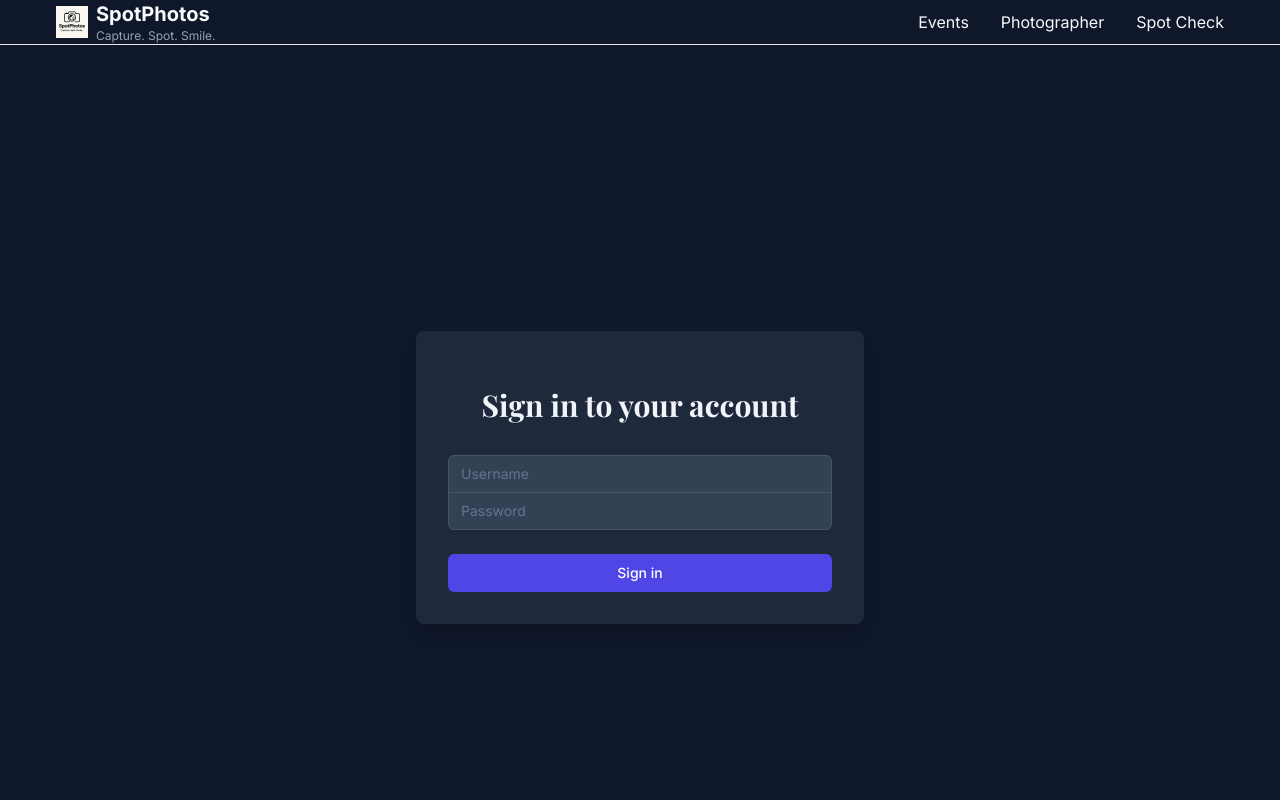
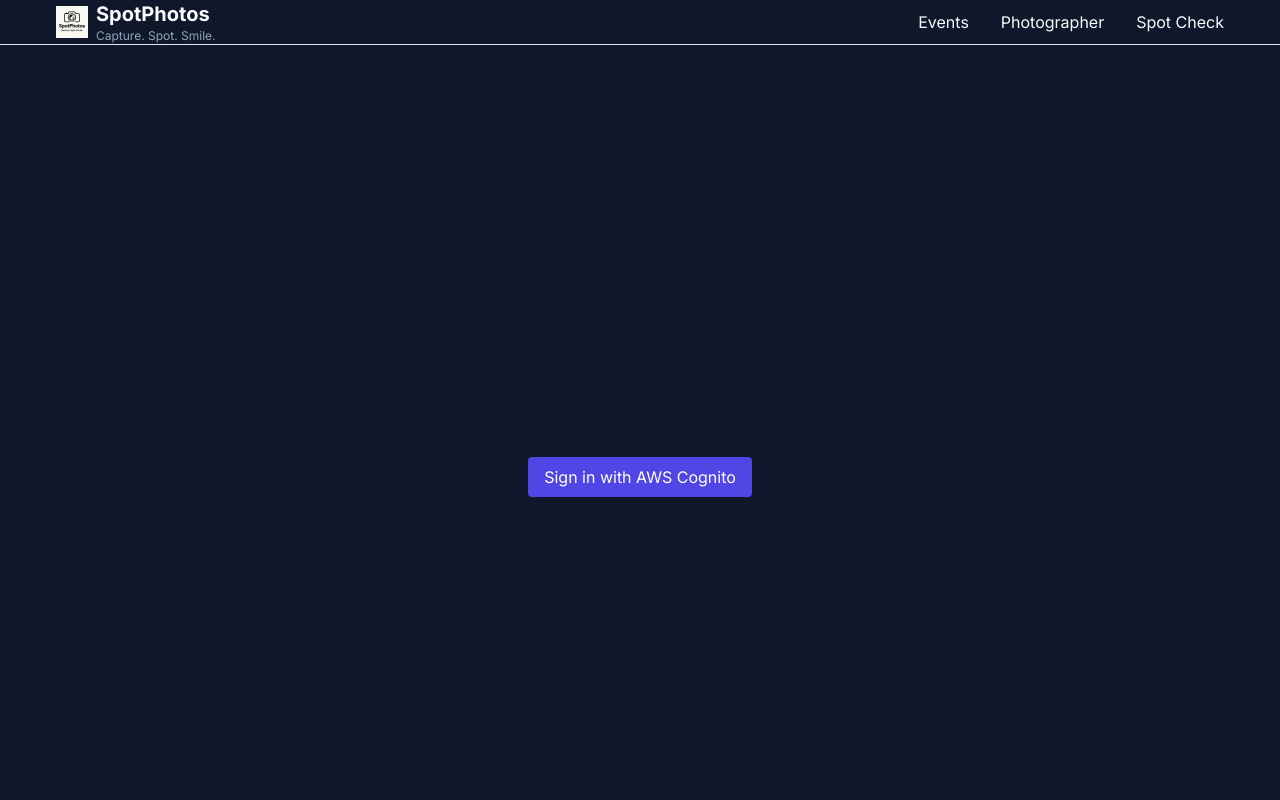
Before and after one commit to sivanandakapu/photospotter, a Next.js app: page /auth/signin in a window 1280 px wide. Shown: the top 800 px of the page. Built offline with nearby package versions, Linux system fonts and the light colour scheme.

Commit message:
Integrate AWS Cognito authentication

```diff
--- a/src/app/api/auth/[...nextauth]/route.ts
+++ b/src/app/api/auth/[...nextauth]/route.ts
@@ -1,50 +1,28 @@
 import NextAuth, { DefaultSession } from 'next-auth';
-import CredentialsProvider from 'next-auth/providers/credentials';
+import CognitoProvider from 'next-auth/providers/cognito';
 import { JWT } from 'next-auth/jwt';
 
-// Extend the built-in session types
+// Extend session to include the Cognito user id
 declare module 'next-auth' {
-  interface User {
-    role?: string;
-  }
   interface Session {
     user: {
-      role?: string;
+      id?: string;
     } & DefaultSession['user'];
   }
 }
 
 declare module 'next-auth/jwt' {
   interface JWT {
-    role?: string;
+    sub?: string;
   }
 }
 
-const handler = NextAuth({
+export const authOptions = {
   providers: [
-    CredentialsProvider({
-      name: 'Credentials',
-      credentials: {
-        username: { label: 'Username', type: 'text' },
-        password: { label: 'Password', type: 'password' }
-      },
-      async authorize(credentials) {
-        if (!credentials?.username || !credentials?.password) {
-          return null;
-        }
-
-        // Add your authentication logic here
-        if (credentials.username === process.env.ADMIN_USERNAME &&
-            credentials.password === process.env.ADMIN_PASSWORD) {
-          return {
-            id: '1',
-            name: credentials.username,
-            email: 'admin@example.com',
-            role: 'admin'
-          };
-        }
-        return null;
-      }
+    CognitoProvider({
+      clientId: process.env.COGNITO_CLIENT_ID!,
+      clientSecret: process.env.COGNITO_CLIENT_SECRET!,
+      issuer: process.env.COGNITO_ISSUER!,
     })
   ],
   pages: {
@@ -54,19 +32,15 @@
     strategy: 'jwt',
   },
   callbacks: {
-    async jwt({ token, user }) {
-      if (user) {
-        token.role = user.role;
-      }
-      return token;
-    },
-    async session({ session, token }) {
-      if (session?.user) {
-        (session.user as any).role = token.role;
+    async session({ session, token }: { session: any; token: JWT }) {
+      if (session.user) {
+        session.user.id = token.sub;
       }
       return session;
-    }
-  }
-});
+    },
+  },
+};
+
+const handler = NextAuth(authOptions);
 
 export { handler as GET, handler as POST };
--- a/src/app/api/events/route.ts
+++ b/src/app/api/events/route.ts
@@ -1,6 +1,8 @@
 import { NextResponse } from 'next/server';
 import { z } from 'zod';
 import { createEvent, getEvents } from '@/lib/dynamodb';
+import { getServerSession } from 'next-auth/next';
+import { authOptions } from '../auth/[...nextauth]/route';
 
 const EventSchema = z.object({
   name: z.string().min(1),
@@ -9,10 +11,15 @@
 
 export async function POST(request: Request) {
   try {
+    const session = await getServerSession(authOptions);
+    if (!session?.user?.id) {
+      return NextResponse.json({ error: 'Unauthorized' }, { status: 401 });
+    }
+
     const body = await request.json();
     const validatedData = EventSchema.parse(body);
 
-    const event = await createEvent(validatedData);
+    const event = await createEvent({ ...validatedData, ownerId: session.user.id });
 
     return NextResponse.json(event, { status: 201 });
   } catch (error) {
@@ -26,7 +33,12 @@
 
 export async function GET() {
   try {
-    const events = await getEvents();
+    const session = await getServerSession(authOptions);
+    if (!session?.user?.id) {
+      return NextResponse.json({ error: 'Unauthorized' }, { status: 401 });
+    }
+
+    const events = await getEvents(session.user.id);
 
     return NextResponse.json(events);
   } catch (error) {
--- a/src/app/api/photos/route.ts
+++ b/src/app/api/photos/route.ts
@@ -9,6 +9,8 @@
 } from '@/lib/dynamodb';
 import { resizeImageForRekognition } from '@/lib/image';
 import { v4 as uuidv4 } from 'uuid';
+import { getServerSession } from 'next-auth/next';
+import { authOptions } from '../auth/[...nextauth]/route';
 
 const MAX_RETRIES = 3;
 const RETRY_DELAY = 1000; // 1 second
@@ -19,6 +21,11 @@
 
 export async function POST(request: Request) {
   try {
+    const session = await getServerSession(authOptions);
+    if (!session?.user?.id) {
+      return NextResponse.json({ error: 'Unauthorized' }, { status: 401 });
+    }
+
     const formData = await request.formData();
     const photoFile = formData.get('photo') as File;
     const eventId = formData.get('eventId') as string;
@@ -30,6 +37,11 @@
         { error: 'Photo and event ID are required' },
         { status: 400 }
       );
+    }
+
+    const event = await getEvent(eventId);
+    if (!event || (event as any).ownerId !== session.user.id) {
+      return NextResponse.json({ error: 'Forbidden' }, { status: 403 });
     }
 
     const photoBuffer = Buffer.from(await photoFile.arrayBuffer());
@@ -114,6 +126,11 @@
 
 export async function GET(request: Request) {
   try {
+    const session = await getServerSession(authOptions);
+    if (!session?.user?.id) {
+      return NextResponse.json({ error: 'Unauthorized' }, { status: 401 });
+    }
+
     const { searchParams } = new URL(request.url);
     const eventId = searchParams.get('eventId');
 
@@ -122,6 +139,11 @@
         { error: 'Event ID is required' },
         { status: 400 }
       );
+    }
+
+    const event = await getEvent(eventId);
+    if (!event || (event as any).ownerId !== session.user.id) {
+      return NextResponse.json({ error: 'Forbidden' }, { status: 403 });
     }
 
     const photos = await getEventPhotos(eventId);
--- a/src/app/auth/signin/page.tsx
+++ b/src/app/auth/signin/page.tsx
@@ -1,91 +1,20 @@
 'use client';
 
-import React, { useState } from 'react';
 import { signIn } from 'next-auth/react';
-import { useRouter } from 'next/navigation';
+import { useSearchParams } from 'next/navigation';
 
 export default function SignIn() {
-  const [username, setUsername] = useState('');
-  const [password, setPassword] = useState('');
-  const [error, setError] = useState('');
-  const router = useRouter();
-
-  const handleSubmit = async (e: React.FormEvent) => {
-    e.preventDefault();
-    try {
-      const result = await signIn('credentials', {
-        username,
-        password,
-        redirect: false,
-      });
-
-      if (result?.error) {
-        setError('Invalid credentials');
-      } else {
-        router.push('/');
-        router.refresh();
-      }
-    } catch (error) {
-      setError('An error occurred during sign in');
-    }
-  };
+  const params = useSearchParams();
+  const callbackUrl = params.get('callbackUrl') ?? '/';
 
   return (
     <div className="min-h-screen flex items-center justify-center bg-slate-900">
-      <div className="max-w-md w-full space-y-8 p-8 bg-slate-800 rounded-lg shadow-lg">
-        <div>
-          <h2 className="mt-6 text-center text-3xl font-extrabold text-slate-100">
-            Sign in to your account
-          </h2>
-        </div>
-        <form className="mt-8 space-y-6" onSubmit={handleSubmit}>
-          <div className="rounded-md shadow-sm -space-y-px">
-            <div>
-              <label htmlFor="username" className="sr-only">
-                Username
-              </label>
-              <input
-                id="username"
-                name="username"
-                type="text"
-                required
-                className="appearance-none rounded-none relative block w-full px-3 py-2 border border-slate-600 placeholder-slate-500 text-slate-100 rounded-t-md focus:outline-none focus:ring-indigo-500 focus:border-indigo-500 focus:z-10 sm:text-sm bg-slate-700"
-                placeholder="Username"
-                value={username}
-                onChange={(e) => setUsername(e.target.value)}
-              />
-            </div>
-            <div>
-              <label htmlFor="password" className="sr-only">
-                Password
-              </label>
-              <input
-                id="password"
-                name="password"
-                type="password"
-                required
-                className="appearance-none rounded-none relative block w-full px-3 py-2 border border-slate-600 placeholder-slate-500 text-slate-100 rounded-b-md focus:outline-none focus:ring-indigo-500 focus:border-indigo-500 focus:z-10 sm:text-sm bg-slate-700"
-                placeholder="Password"
-                value={password}
-                onChange={(e) => setPassword(e.target.value)}
-              />
-            </div>
-          </div>
-
-          {error && (
-            <div className="text-red-500 text-sm text-center">{error}</div>
-          )}
-
-          <div>
-            <button
-              type="submit"
-              className="group relative w-full flex justify-center py-2 px-4 border border-transparent text-sm font-medium rounded-md text-white bg-indigo-600 hover:bg-indigo-700 focus:outline-none focus:ring-2 focus:ring-offset-2 focus:ring-indigo-500"
-            >
-              Sign in
-            </button>
-          </div>
-        </form>
-      </div>
+      <button
+        onClick={() => signIn('cognito', { callbackUrl })}
+        className="px-4 py-2 bg-indigo-600 text-white rounded"
+      >
+        Sign in with AWS Cognito
+      </button>
     </div>
   );
 }
--- a/src/lib/dynamodb.ts
+++ b/src/lib/dynamodb.ts
@@ -25,7 +25,7 @@
 const PHOTO_MATCHES_TABLE = 'PhotoSpotterPhotoMatches';
 
 // Event functions
-export async function createEvent(data: { name: string; date: string }) {
+export async function createEvent(data: { name: string; date: string; ownerId: string }) {
   const event = {
     id: uuidv4(),
     ...data,
@@ -39,9 +39,13 @@
   return event;
 }
 
-export async function getEvents() {
+export async function getEvents(ownerId: string) {
   const result = await docClient.send(new ScanCommand({
     TableName: EVENTS_TABLE,
+    FilterExpression: 'ownerId = :ownerId',
+    ExpressionAttributeValues: {
+      ':ownerId': ownerId,
+    },
   }));
 
   return result.Items || [];
```
Also changed, not shown: 1 other file (tests, documents, lock files or other folders).
